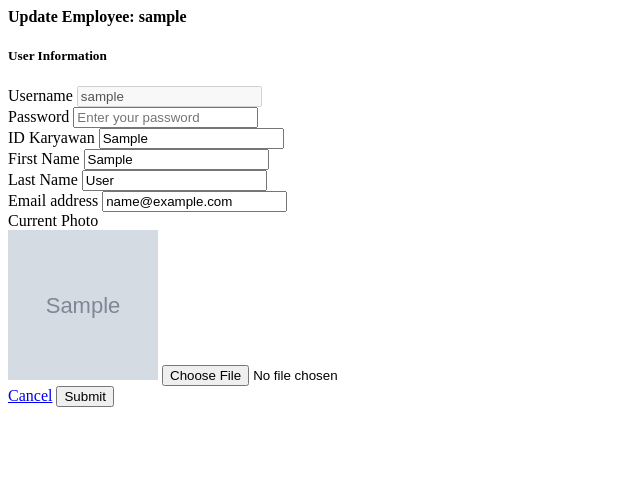
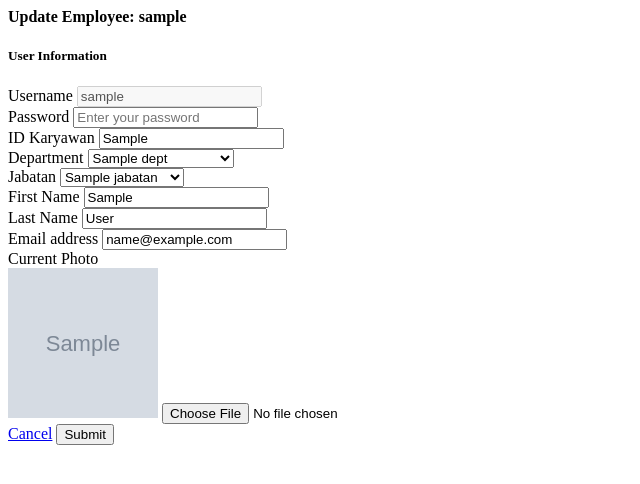
Before and after one commit to unamee/absensi, a Django app: page /employee/1/update/ in a window 1280 px wide. Shown: the top 484 px of the page, without its empty margins (0-640 px from the left). Run offline with Django 5.2, Linux system fonts and the light colour scheme; a user stored in the database is signed in; tables that the repository leaves empty hold one stand-in row (values such as "Sample post"); grey boxes marked "Sample" are stand-in pictures.

Commit message:
binding dept dan jabatan di dev

```diff
--- a/employee/models.py
+++ b/employee/models.py
@@ -1,10 +1,13 @@
 from django.db import models
+from PIL import Image
 from django.contrib.auth.models import User
 import qrcode, os
 from io import BytesIO
 from django.core.files import File
 from django.utils import timezone
 from django.core.exceptions import ValidationError
+from dept.models import Dept
+from jabatan.models import Jabatan
 
 
 class Employee(models.Model):
@@ -16,6 +19,8 @@ class Employee(models.Model):
 
     user = models.OneToOneField(User, on_delete=models.CASCADE)
     id_karyawan = models.CharField(max_length=10, unique=True)
+    dept = models.ForeignKey(Dept, on_delete=models.SET_NULL, null=True, blank=True, related_name='employees')
+    jabatan = models.ForeignKey(Jabatan, on_delete=models.SET_NULL, null=True, blank=True, related_name='employees')
     qr_code = models.ImageField(upload_to="qrcodes/", blank=True, null=True)
     photo = models.ImageField(
         upload_to="employees/",
@@ -37,10 +42,9 @@ class Employee(models.Model):
 
     def save(self, *args, **kwargs):
         if self.id_karyawan and not self.qr_code:
-            import qrcode
-            from io import BytesIO
-            from django.core.files import File
-
+            #import qrcode
+            #from io import BytesIO
+            #from django.core.files import File
             qr = qrcode.make(self.id_karyawan)
             canvas = BytesIO()
             qr.save(canvas, format="PNG")
--- a/employee/templates/employee/partials/employee_update.html
+++ b/employee/templates/employee/partials/employee_update.html
@@ -47,6 +47,35 @@
                   name="id_karyawan"
                   value="{{ employee.employee.id_karyawan }}"
                 />
+              </div>
+              <div class="mb-3">
+                <label for="dept" class="form-label">Department</label>
+                <select name="dept" id="dept" class="form-select">
+                  <option value="">-- Pilih Department --</option>
+                  {% for d in depts %} {% if d.id_dept == employee.employee.dept_id %}
+                  <option value="{{ d.id_dept }}" selected>
+                    {{ d.nama_dept }}
+                  </option>
+                  {% else %}
+                  <option value="{{ d.id_dept }}">{{ d.nama_dept }}</option>
+                  {% endif %} {% endfor %}
+                </select>
+              </div>
+              <div class="mb-3">
+                <label for="jabatan" class="form-label">Jabatan</label>
+                <select name="jabatan" id="jabatan" class="form-select">
+                  <option value="">-- Pilih Jabatan --</option>
+                  {% for d in jabatan %}
+                    {% if d.id_jabatan == employee.employee.jabatan_id %}
+                    <option value="{{ d.id_jabatan }}" selected>
+                      {{ d.nama_jabatan }}
+                      {% else %}
+                    <option value="{{ d.id_jabatan }}">
+                      {{ d.nama_jabatan }}
+                    </option>
+                    {% endif %}
+                  {% endfor %}
+                </select>
               </div>
               <div class="mb-3">
                 <label for="nameInput" class="form-label">First Name</label>
--- a/employee/views.py
+++ b/employee/views.py
@@ -3,6 +3,8 @@ from django.http import JsonResponse
 from django.shortcuts import get_object_or_404, render, redirect
 from django.contrib.auth.models import User
 from .models import Employee, BreakLog
+from dept.models import Dept
+from jabatan.models import Jabatan
 from accounts.utils import login_required_nocache
 from django.contrib import messages
 from django.contrib.auth.hashers import check_password
@@ -64,6 +66,8 @@ def create_employee(request):
         id_karyawan = request.POST.get("id_karyawan", "").strip()
         first_name = request.POST.get("first_name", "").strip()
         last_name = request.POST.get("last_name", "").strip()
+        dept_id = request.POST.get("dept", "").strip()
+        jabatan_id = request.POST.get("jabatan", "").strip()
         email = request.POST.get("email", "").strip()
 
         # Cek jika username sudah ada
@@ -80,10 +84,16 @@ def create_employee(request):
                 email=email,
             )
             # 2️⃣ Baru buat employee terkait
-            employee = Employee.objects.create(user=user, id_karyawan=id_karyawan)
+            Employee.objects.create(user=user, id_karyawan=id_karyawan, dept_id = dept_id, jabatan_id = jabatan_id)
             messages.success(request, f"Employee {user.username} berhasil dibuat!")
             return redirect("employee")
-    return render(request, "employee/employee_form.html")
+    depts = Dept.objects.all()
+    jabatan = Jabatan.objects.all()
+    context = {
+        'depts' : depts,
+        'jabatan' : jabatan,
+    }
+    return render(request, "employee/employee_form.html", context)
 
 
 @login_required_nocache
@@ -101,16 +111,23 @@ def employee_update(request, emp_id):
         id_karyawan = request.POST.get("id_karyawan", "").strip()
         first_name = request.POST.get("first_name", "").strip()
         last_name = request.POST.get("last_name", "").strip()
+        dept_instance = Dept.objects.get(pk=request.POST.get("dept", "").strip()) # get instance dept
+        jabatan_instance = Jabatan.objects.get(pk=request.POST.get("jabatan", "").strip()) # get instance jabatan
         email = request.POST.get("email", "").strip()
         password = request.POST.get("password", "").strip()
         photo = request.FILES.get("photo")
 
-        if id_karyawan != employee.id_karyawan:
+        print (dept_instance)
+        print (jabatan_instance)
+
+        if id_karyawan != employee.id_karyawan: #jika kode karyawan berubah
             if employee.qr_code and os.path.isfile(employee.qr_code.path):
                 os.remove(employee.qr_code.path)
 
             employee.id_karyawan = id_karyawan
             generate_qr_code(employee)
+        employee.dept = dept_instance
+        employee.jabatan = jabatan_instance
 
         user.first_name = first_name
         user.last_name = last_name
@@ -129,8 +146,14 @@ def employee_update(request, emp_id):
             request, "✅ Employee updated successfully with resized photo!"
         )
         return redirect("employee")
-
-    return render(request, "employee/partials/employee_update.html", {"employee": user})
+    depts = Dept.objects.all()
+    jabatan = Jabatan.objects.all()
+    context = {
+        'employee' : user,
+        'depts' : depts,
+        'jabatan' : jabatan,
+    }
+    return render(request, "employee/partials/employee_update.html", context)
 
 
 # Delete Jabatan
```
Also changed, not shown: employee/templates/employee/employee_form.html (+22 -2 lines), employee/migrations/0005_employee_dept.py (added), employee/migrations/0006_employee_jabatan.py (added).
